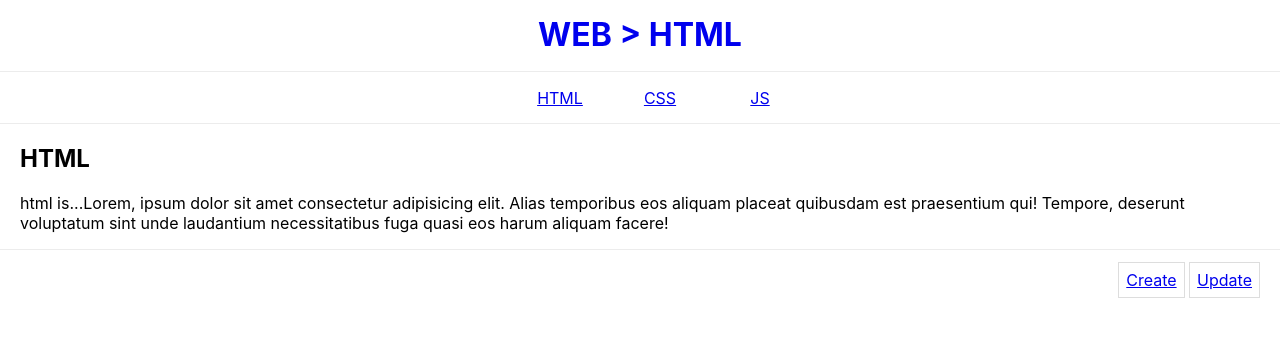
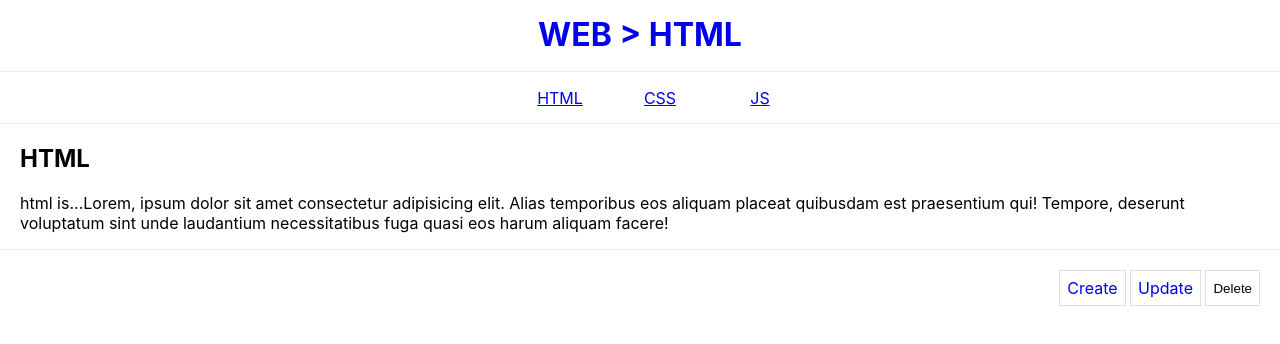
Before and after one commit to superd75/react_mk1, a React (Create React App) app: page / in a window 1280 px wide. Both pictures are taken after a click on the link "HTML". Shown: the top 344 px of the page. Built offline with nearby package versions, Linux system fonts and the light colour scheme.

Commit message:
[220902] Delete

```diff
--- a/src/App.css
+++ b/src/App.css
@@ -46,8 +46,8 @@
 .nav li { display:inline-block; width:100px; height:auto; text-align:center; }
 
 .content_area { display:block; padding:0 20px 0 20px; box-sizing:border-box; border-bottom:1px solid #ececec;}
-.btn_area { display:block; width:100%; text-align:right; padding:20px; box-sizing:border-box;  }
-.btn_area .btn { padding:7px; border:1px solid #ddd;   }
+.btn_area { display:block; width:100%; text-align:right; padding:20px; box-sizing:border-box; }
+.btn_area .btn { display:inline-block; vertical-align:top; height:36px; padding:7px; border:1px solid #ddd; box-sizing:border-box; text-decoration:none; background:#fff; }
 
 .form_area { display:block; margin:0 auto; width:600px; /*border:1px solid #ddd;*/ }
 .form_area input { width:100%; padding:10px; border:1px solid #ddd; box-sizing:border-box;  }
--- a/src/App.js
+++ b/src/App.js
@@ -120,6 +120,19 @@ function App() {
                         setMode_pg("Upg");
                     }}>Update</a>
 
+  let btn_delete = <button type="button" className="btn" onClick={function(){
+                        let nav_ls_new = [];
+                        //console.log('check1', mode_nav);
+                        for(let i=0; i<nav_ls.length; i++)
+                        {
+                            if( nav_ls[i].id !== mode_nav )
+                            {
+                               nav_ls_new.push(nav_ls[i]);
+                            }
+                        }
+                        setMode_nav_ls(nav_ls_new);
+                        setMode_pg("Mpg");
+                    }}>Delete</button>
 
 
   if( mode_pg === "Mpg" )
@@ -141,7 +154,7 @@ function App() {
           }
       }
       btn_area = <div className='btn_area'>
-                    {btn_create} {btn_update}
+                    {btn_create} {btn_update} {btn_delete}
                   </div>;
   }
   else if( mode_pg === "Cpg")
```
